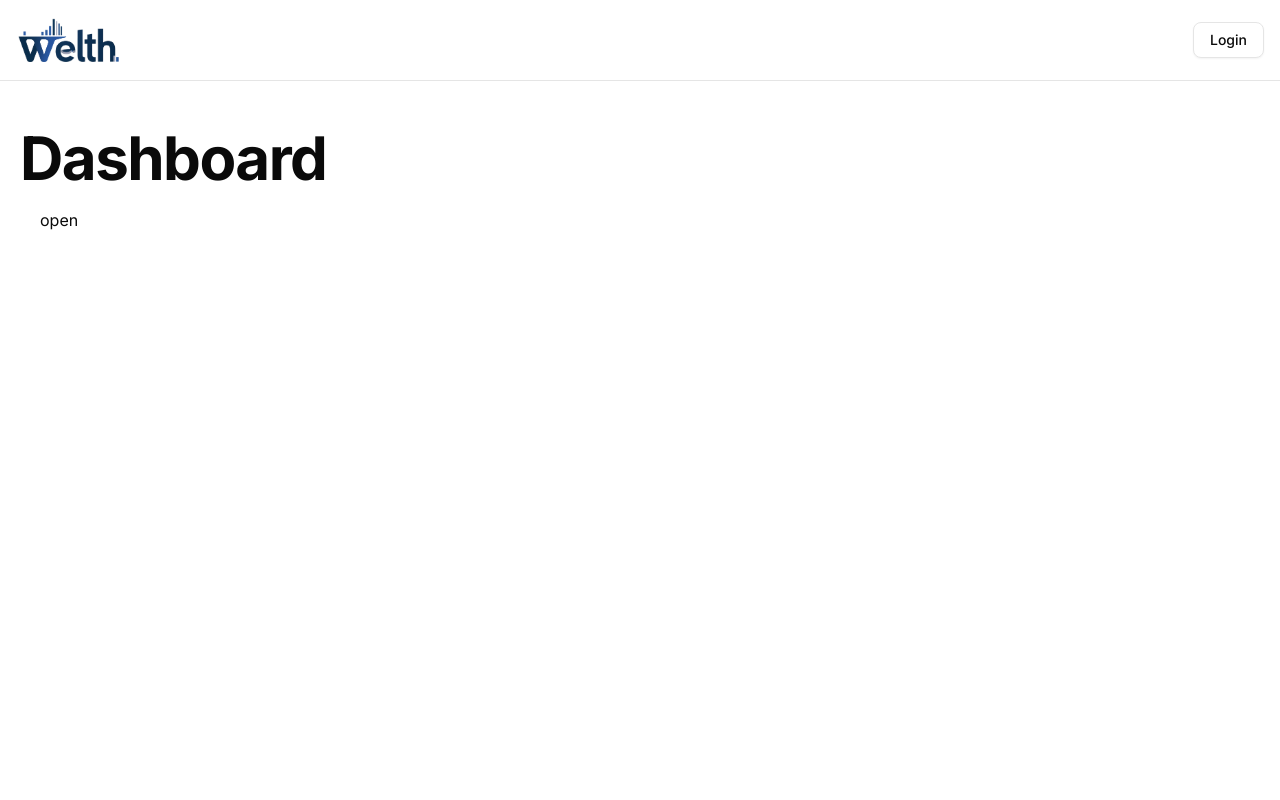
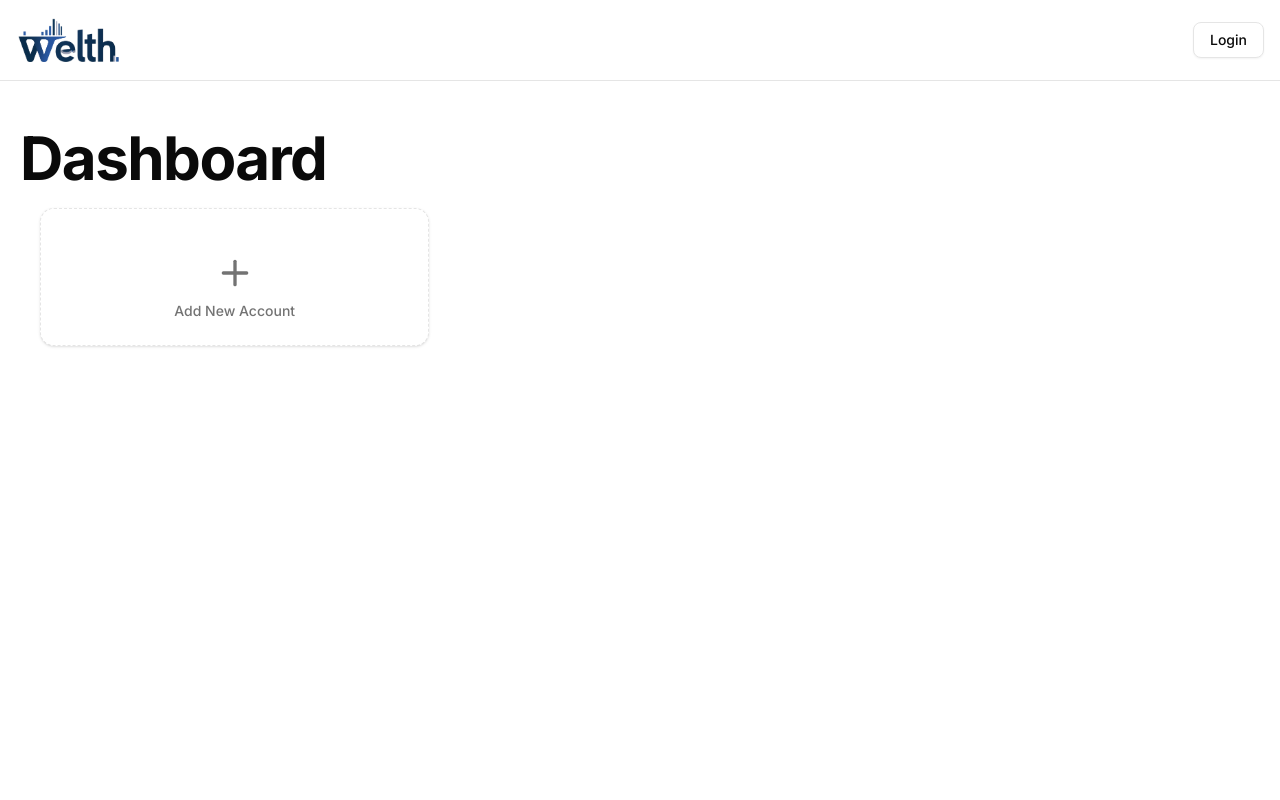
Before and after one commit to Himanshu-coder007/Smart-Ai-Financer, a Next.js app: page /dashboard in a window 1280 px wide. Shown: the top 800 px of the page. Built offline with nearby package versions, Linux system fonts and the light colour scheme; no server answers.

Commit message:
creating account drawer

```diff
--- a/app/(main)/dashboard/page.jsx
+++ b/app/(main)/dashboard/page.jsx
@@ -1,18 +1,24 @@
 import React from "react";
 import CreateAccountDrawer from "@/components/create-account-drawer";
+import { Card, CardContent } from "@/components/ui/card";
+import { Plus } from "lucide-react";
 
 const DashboardPage = () => {
   return (
     <div className="px-5">
       {/* Budget Progress*/}
 
-
       {/* Overview */}
 
       {/*Accounts Grid */}
-      <div>
-        <CreateAccountDrawer>
- open
+      <div className="grid gap-4 md:grid-cols-2 lg:grid-cols-3">
+       <CreateAccountDrawer>
+          <Card className="hover:shadow-md transition-shadow cursor-pointer border-dashed">
+            <CardContent className="flex flex-col items-center justify-center text-muted-foreground h-full pt-5">
+              <Plus className="h-10 w-10 mb-2" />
+              <p className="text-sm font-medium">Add New Account</p>
+            </CardContent>
+          </Card>
         </CreateAccountDrawer>
       </div>
     </div>
--- a/components/create-account-drawer.jsx
+++ b/components/create-account-drawer.jsx
@@ -16,11 +16,17 @@ const CreateAccountDrawer = ({ children }) => {
   return (
     <div>
       <Drawer open={open} onOpenChange={setOpen}>
-        <DrawerTrigger>{children}</DrawerTrigger>
+        <DrawerTrigger asChild>{children}</DrawerTrigger>
         <DrawerContent>
           <DrawerHeader>
             <DrawerTitle>Create Account</DrawerTitle>
           </DrawerHeader>
+          <div>
+            <form>
+
+            </form>
+          </div>
+
         </DrawerContent>
       </Drawer>
     </div>
```
